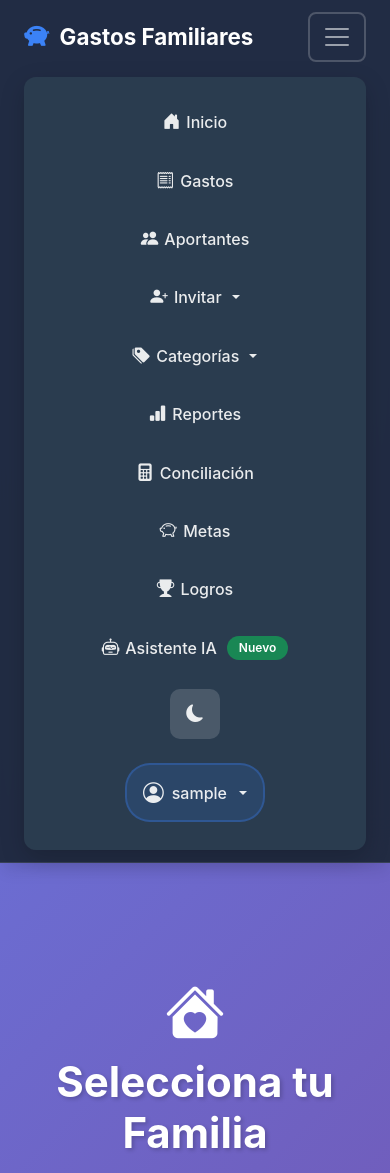
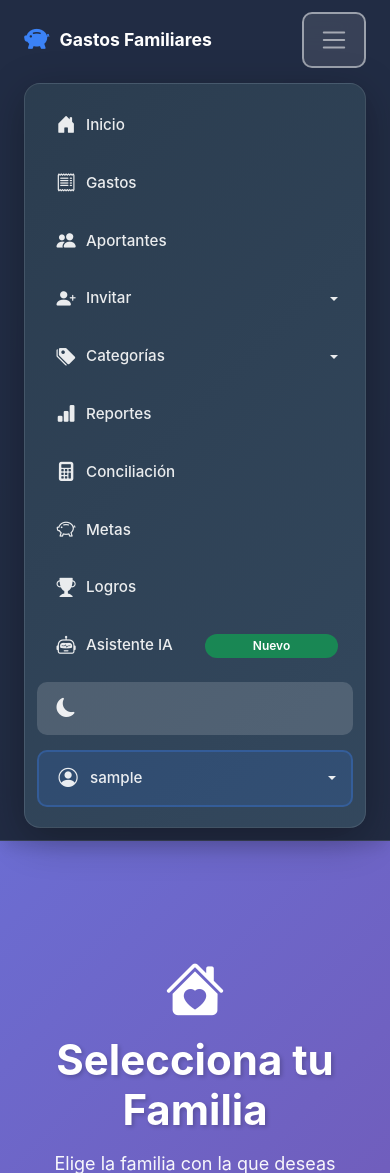
Before and after one commit to LUISGA64/gastos-familiares, a Django app: page /familia/seleccionar/ in a window 390 px wide, after a click that opens the changed part. Shown: the top 1173 px of the page. Run offline with Django 5.2, Linux system fonts and the light colour scheme; the visitor is signed in with stand-in values (Sample User, id 1); data comes from the database, SQL or seed files in the repository; data that the repository does not hold is empty; some libraries are stand-ins or nearby versions.

Commit message:
fix: Mejorar drásticamente UX en móviles - navbar, alertas y formularios PROBLEMAS RESUELTOS: 1. ALERTAS DUPLICADAS AL CERRAR SESIÓN:    - Eliminado mensaje en logout_view que causaba duplicación    - Ahora solo hay 1 alerta o ninguna 2. FORMULARIO DESALINEADO (solo 25% de ancho):    - Alertas ahora usan position: fixed en páginas auth    - No afectan el layout del formulario    - Formulario mantiene 100% de ancho 3. MENÚ DIFÍCIL EN MÓVILES:    - Navbar toggler más grande (12px padding → botón más táctil)    - Menú colapsado con mejor diseño:      * Fondo mejorado con gradiente y blur      * Enlaces más grandes (14px padding, 1rem font)      * Iconos más grandes (1.3rem)      * Área táctil optimizada    - Botones de tema y usuario con mejor accesibilidad    - Dropdowns mejorados en móviles 4. MEJORAS VISUALES:    - Navbar toggler con background y border visibles    - Enlaces justify-content: flex-start (mejor alineación)    - Iconos con ancho fijo (30px) para alineación perfecta    - Badges más visibles    - Separadores ocultos en móviles 5. ALERTAS EN PÁGINAS AUTH:    - Position fixed en top center    - z-index 9999 (siempre visible)    - No desalinean formularios    - Responsive en móviles (95% width) ARCHIVOS MODIFICADOS: - gastos/views_auth.py: Eliminar mensaje duplicado logout - templates/gastos/base.html:   * Navbar responsive mejorado (991px y 576px breakpoints)   * Alertas fixed en páginas auth   * Mejor UX táctil en todos los elementos RESULTADO: ✅ 1 sola alerta (o ninguna) al cerrar sesión ✅ Formularios ocupan 100% ancho en móviles ✅ Menú fácil de usar con botones grandes ✅ Mejor experiencia táctil en todos los elementos ✅ Diseño profesional y moderno

```diff
--- a/gastos/views_auth.py
+++ b/gastos/views_auth.py
@@ -77,9 +77,9 @@ def login_view(request):
 
 @login_required
 def logout_view(request):
-    """Vista de logout"""
+    """Vista de logout - sin mensaje para evitar duplicación"""
     logout(request)
-    messages.success(request, 'Has cerrado sesión exitosamente.')
+    # No agregar mensaje aquí para evitar alertas duplicadas
     return redirect('login')
 
 
--- a/templates/gastos/base.html
+++ b/templates/gastos/base.html
@@ -315,39 +315,140 @@
             font-size: 1.3rem;
         }
 
-        /* Responsive ajustes */
+        /* Responsive mejorado para móviles */
         @media (max-width: 991.98px) {
+            /* Navbar toggler más grande y visible */
+            .navbar-toggler {
+                border: 2px solid rgba(255, 255, 255, 0.5);
+                padding: 12px 16px;
+                border-radius: 10px;
+                background: rgba(255, 255, 255, 0.1);
+            }
+
+            .navbar-toggler-icon {
+                width: 28px;
+                height: 28px;
+            }
+
+            /* Menú colapsado mejorado */
             .navbar-collapse {
-                background: rgba(44, 62, 80, 0.95);
-                border-radius: 12px;
-                margin-top: 15px;
-                padding: 20px;
-                box-shadow: 0 8px 24px rgba(0, 0, 0, 0.2);
+                background: linear-gradient(135deg, rgba(44, 62, 80, 0.98) 0%, rgba(52, 73, 94, 0.98) 100%);
+                backdrop-filter: blur(20px);
+                border-radius: 16px;
+                margin-top: 20px;
+                padding: 20px 15px;
+                box-shadow: 0 10px 40px rgba(0, 0, 0, 0.3);
+                border: 1px solid rgba(255, 255, 255, 0.1);
             }
 
             .navbar-nav {
-                gap: 8px;
-            }
-
+                gap: 5px;
+                align-items: stretch;
+            }
+
+            /* Enlaces del menú más grandes y táctiles */
             .nav-link {
-                padding: 12px 16px !important;
-            }
-
+                padding: 14px 18px !important;
+                border-radius: 10px;
+                font-size: 1rem;
+                justify-content: flex-start;
+                width: 100%;
+            }
+
+            .nav-link i {
+                font-size: 1.3rem;
+                width: 30px;
+                text-align: center;
+            }
+
+            .nav-link span {
+                flex: 1;
+            }
+
+            /* Botón de tema más accesible */
             .theme-toggle {
                 width: 100%;
-                justify-content: center;
-                margin: 8px 0;
-            }
-
+                justify-content: flex-start;
+                padding: 14px 18px !important;
+                border-radius: 10px;
+                margin: 5px 0;
+                font-size: 1rem;
+            }
+
+            .theme-toggle i {
+                font-size: 1.3rem;
+                width: 30px;
+                text-align: center;
+            }
+
+            /* Usuario dropdown mejorado */
             .user-badge {
-                justify-content: center;
-                margin: 8px 0;
-            }
-
+                justify-content: flex-start;
+                width: 100%;
+                padding: 14px 18px !important;
+                border-radius: 10px;
+                margin: 5px 0;
+                font-size: 1rem;
+            }
+
+            .user-badge i {
+                font-size: 1.3rem;
+                width: 30px;
+                text-align: center;
+            }
+
+            /* Dropdown menus en móviles */
             .dropdown-menu {
-                background: rgba(255, 255, 255, 0.95);
-                box-shadow: 0 4px 12px rgba(0, 0, 0, 0.15);
-            }
+                background: rgba(255, 255, 255, 0.98);
+                box-shadow: 0 4px 16px rgba(0, 0, 0, 0.15);
+                border: 1px solid rgba(0, 0, 0, 0.1);
+                margin-left: 15px;
+                margin-top: 8px;
+                border-radius: 10px;
+            }
+
+            .dropdown-item {
+                padding: 12px 18px;
+                font-size: 0.95rem;
+            }
+
+            /* Separador oculto en móviles */
+            .nav-item.d-none.d-lg-block {
+                display: none !important;
+            }
+
+            /* Badges más visibles */
+            .badge {
+                font-size: 0.75rem;
+                padding: 3px 8px;
+            }
+        }
+
+        /* Mejoras adicionales para móviles pequeños */
+        @media (max-width: 576px) {
+            .navbar-brand span {
+                font-size: 1.1rem;
+            }
+
+            .navbar-collapse {
+                padding: 15px 12px;
+                margin-top: 15px;
+            }
+
+            .nav-link,
+            .theme-toggle,
+            .user-badge {
+                padding: 12px 15px !important;
+                font-size: 0.95rem;
+            }
+
+            .nav-link i,
+            .theme-toggle i,
+            .user-badge i {
+                font-size: 1.2rem;
+                width: 28px;
+            }
+        }
 
             [data-theme="dark"] .dropdown-menu {
                 background: rgba(30, 40, 60, 0.95);
@@ -757,6 +858,34 @@
         }
 
         /* ========== ALERTAS MEJORADAS CON AUTOCLOSE ========== */
+        #messages-container {
+            max-width: 100%;
+            padding: 0 15px;
+        }
+
+        /* En páginas de autenticación, las alertas deben estar posicionadas absolutamente */
+        body:has(.auth-container) #messages-container,
+        body:has(.reset-container) #messages-container {
+            position: fixed;
+            top: 20px;
+            left: 50%;
+            transform: translateX(-50%);
+            z-index: 9999;
+            max-width: 90%;
+            width: auto;
+            min-width: 320px;
+            padding: 0;
+        }
+
+        @media (max-width: 576px) {
+            body:has(.auth-container) #messages-container,
+            body:has(.reset-container) #messages-container {
+                top: 10px;
+                max-width: 95%;
+                min-width: 280px;
+            }
+        }
+
         .message-animated {
             animation: slideInDown 0.5s ease-out;
             position: relative;
```
